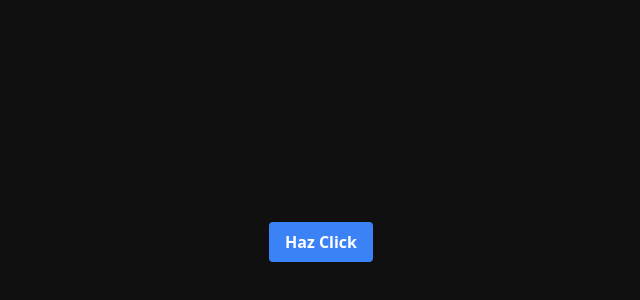
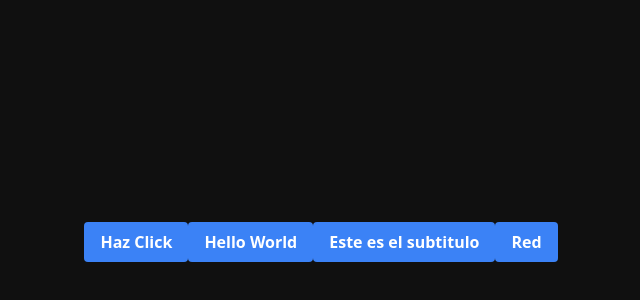
Before and after one commit to Miguel-T24/typescript-react-basics, a Next.js app: page / in a window 1280 px wide. Shown: the part 158-458 px from the top of the page, without its empty margins (319-959 px from the left). Built offline with nearby package versions, Linux system fonts and the light colour scheme.

Commit message:
data types ADDED

```diff
--- a/src/app/page.tsx
+++ b/src/app/page.tsx
@@ -1,20 +1,39 @@
 let txButton:string = "Haz Click"
+
+//  puedo definir un tipo de dato
+ type ButtonProps = {
+  text : string,
+  subtitle? :  string,
+  color? : string
+ }
+//  Los signos de interrogacion indican que la variable es opcional
+
 
 function suma(x: number,y:number) : number{
   return x + y;
 }
 
 
-function Button(){
+function Button(props: ButtonProps){
   console.log("El numero es: ",suma(1,2));
+
+  // Podria extraer cada variable y asignarla
+  const {text, subtitle, color} = props
+
+
   return(
-    <button>{txButton}</button>
+    <>
+      <button>{txButton}</button>
+      <button>{text}</button>
+      <button>{subtitle}</button>
+      <button>{color}</button>
+    </>
   )
 }
 
 function Page(){
   return(
-  <Button />
+  <Button text = "Hello World" subtitle = "Este es el subtitulo" color = "Red" />
   )
 }
 
```
